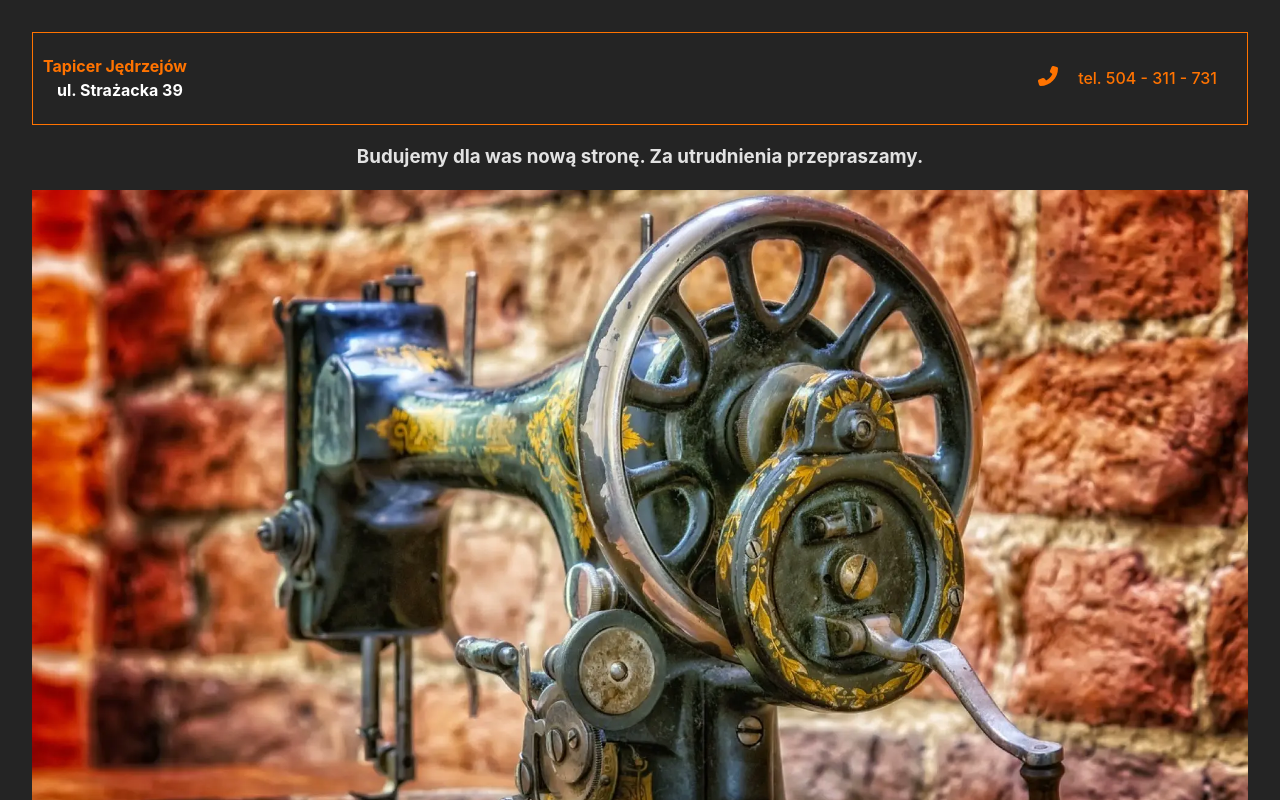
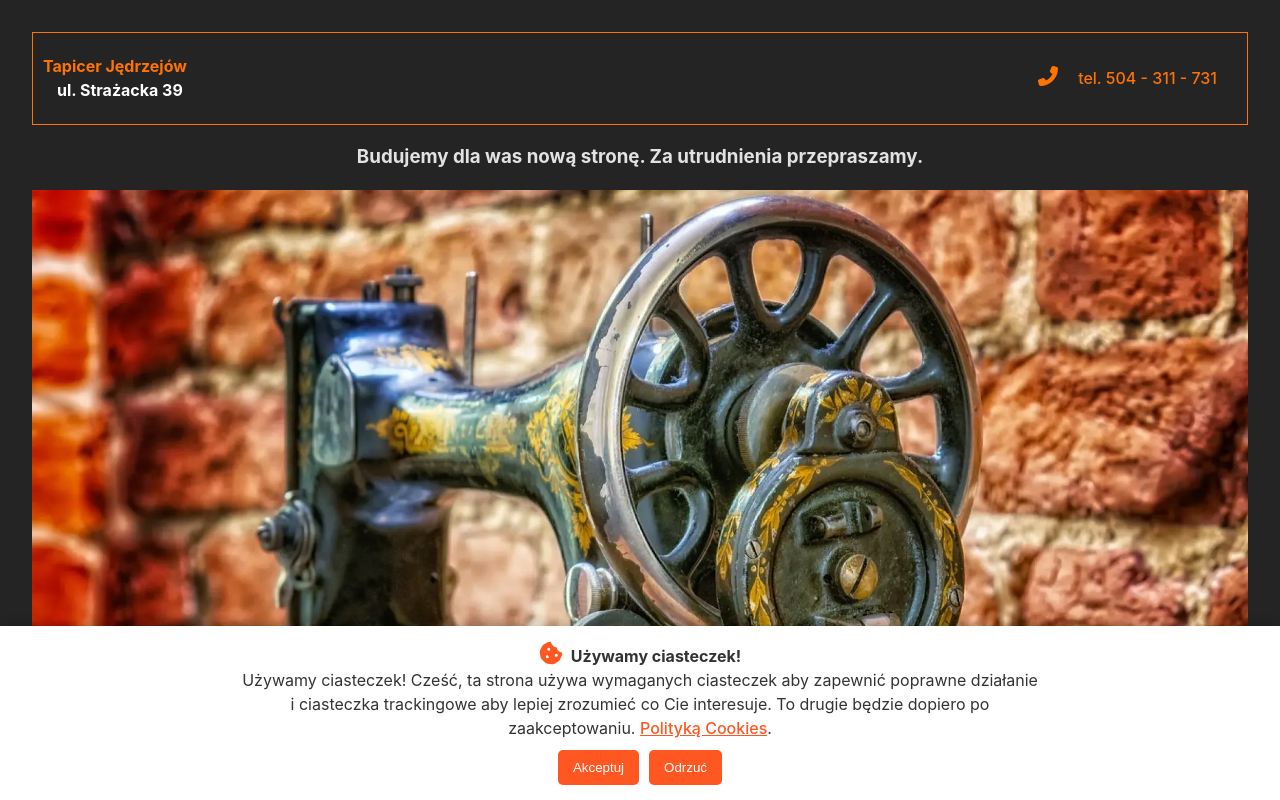
Before and after one commit to MikiMarcinkowski/moja_strona_tap, a React (Vite) app: page / in a window 1280 px wide. Shown: the top 800 px of the page. Built offline with nearby package versions, Linux system fonts and the light colour scheme.

Commit message:
add cookie policy

```diff
--- a/index.html
+++ b/index.html
@@ -1,13 +1,27 @@
-<!doctype html>
+<!DOCTYPE html>
 <html lang="en">
   <head>
     <meta charset="UTF-8" />
 
     <meta name="viewport" content="width=device-width, initial-scale=1.0" />
-    <link rel="apple-touch-icon" sizes="180x180" href="./src/assets/favicon/apple-touch-icon.png">
-<link rel="icon" type="image/png" sizes="32x32" href="./src/assets/favicon/favicon-32x32.png">
-<link rel="icon" type="image/png" sizes="16x16" href="./src/assets/favicon/favicon-16x16.png">
-<link rel="manifest" href="./src/assets/favicon/site.webmanifest">
+    <link
+      rel="apple-touch-icon"
+      sizes="180x180"
+      href="./src/assets/favicon/apple-touch-icon.png"
+    />
+    <link
+      rel="icon"
+      type="image/png"
+      sizes="32x32"
+      href="./src/assets/favicon/favicon-32x32.png"
+    />
+    <link
+      rel="icon"
+      type="image/png"
+      sizes="16x16"
+      href="./src/assets/favicon/favicon-16x16.png"
+    />
+    <!-- <link rel="manifest" href="./src/assets/favicon/site.webmanifest" /> -->
     <title>TapicerJedrzejow</title>
   </head>
   <body>
--- a/package.json
+++ b/package.json
@@ -15,7 +15,9 @@
     "@fortawesome/free-solid-svg-icons": "^6.6.0",
     "@fortawesome/react-fontawesome": "^0.2.2",
     "react": "^18.3.1",
-    "react-dom": "^18.3.1"
+    "react-dom": "^18.3.1",
+    "react-modal": "^3.16.1",
+    "react-router-dom": "^6.26.2"
   },
   "devDependencies": {
     "@eslint/js": "^9.11.1",
--- a/src/App.jsx
+++ b/src/App.jsx
@@ -10,12 +10,44 @@ import {
 } from "@fortawesome/free-brands-svg-icons";
 import { faPhoneAlt } from "@fortawesome/free-solid-svg-icons";
 import "./App.css";
+import  { useEffect, useState } from "react";
+import CookiesModal from "./assets/modal/CookiesModal";
+
+// import CookiesPolicy from "./assets/Cookies/Cookies";
+
 
 function App() {
   const phoneNumber = "504311731";
 
+const [showModal, setShowModal] = useState(false);
+
+
+useEffect(() => {
+  const cookieDecision = localStorage.getItem("cookiesAccepted");
+  if (!cookieDecision) {
+    setShowModal(true);
+  }
+}, []);
+
+const handleAccept = () => {
+  localStorage.setItem("cookiesAccepted", "true"); // Zapisanie decyzji w localStorage
+  setShowModal(false);
+};
+
+const handleReject = () => {
+  localStorage.setItem("cookiesAccepted", "false"); //
+  setShowModal(false);
+};
+
+
+
   return (
     <>
+      {showModal && (
+        <CookiesModal onAccept={handleAccept} onReject={handleReject} />
+      )}
+
+
       <header className="header">
         <h4>
           Tapicer Jędrzejów <br />
@@ -46,8 +78,8 @@ function App() {
         <img src={kanapa_moto} className="kierownica" alt="kierownica" />
       </div>
 
-      <div >
-        <h2 >Czym się zajmujemy?</h2>
+      <div>
+        <h2>Czym się zajmujemy?</h2>
         <h3>Głównie tapicerstwem samochodowym i motocyklowym:</h3>
         <ul className="items-list">
           <li>Obszywanie kanap motocyklowych</li>
--- /dev/null
+++ b/src/assets/Cookies/Cookies.jsx
@@ -0,0 +1,49 @@
+// components/CookiesPolicy.jsx
+// import React from "react";
+import css from "./Cookies.module.css";
+
+const Cookies = () => {
+  return (
+    <div className={css.cookie__container}>
+      <h1 className={css.cookie__title}>Polityka Cookies</h1>
+      <p className={css.cookie__intro}>
+        Ta strona używa plików cookies w celu poprawy doświadczenia użytkownika.
+        Korzystając z naszej strony, zgadzasz się na używanie plików cookies
+        zgodnie z poniższą polityką.
+      </p>
+      <h2 className={css.cookie__subtitle}>Czym są pliki cookies?</h2>
+      <p className={css.cookie__paragraph}>
+        Cookies to małe pliki tekstowe, które są zapisywane na Twoim urządzeniu
+        przez przeglądarkę podczas przeglądania stron internetowych. Są używane
+        w różnych celach, takich jak zapamiętywanie preferencji użytkownika,
+        śledzenie ruchu na stronie, a także w celach reklamowych.
+      </p>
+      <h2 className={css.cookie__subtitle}>
+        Rodzaje plików cookies, które stosujemy
+      </h2>
+      <ul className={css.cookie__list}>
+        <li className={css.cookie__item}>Niezbędne pliki cookies</li>
+        <li className={css.cookie__item}>Analityczne pliki cookies</li>
+        <li className={css.cookie__item}>Funkcjonalne pliki cookies</li>
+        <li className={css.cookie__item}>Reklamowe pliki cookies</li>
+      </ul>
+      <h2 className={css.cookie__subtitle}>Zarządzanie plikami cookies</h2>
+      <p className={css.cookie__paragraph}>
+        Możesz zarządzać plikami cookies bezpośrednio w ustawieniach swojej
+        przeglądarki. Możesz blokować lub usuwać pliki cookies, jednak może to
+        wpłynąć na funkcjonalność naszej strony.
+      </p>
+      <h2 className={css.cookie__subtitle}>Zmiany w polityce cookies</h2>
+      <p className={css.cookie__paragraph}>
+        Zastrzegamy sobie prawo do wprowadzania zmian w tej polityce. Wszelkie
+        zmiany będą publikowane na tej stronie.
+      </p>
+      <footer className={css.cookie__footer}>
+        &copy; {new Date().getFullYear()} Twoja Firma. Wszelkie prawa
+        zastrzeżone.
+      </footer>
+    </div>
+  );
+};
+
+export default Cookies;
--- /dev/null
+++ b/src/assets/modal/CookiesModal.jsx
@@ -0,0 +1,36 @@
+// components/CookiesModal.jsx
+import React from "react";
+import css from "./CookiesModal.module.css";
+import { FontAwesomeIcon } from "@fortawesome/react-fontawesome";
+import { faCookieBite } from "@fortawesome/free-solid-svg-icons";
+
+const CookiesModal = ({ onAccept, onReject }) => {
+  return (
+    <div className={css.modal__container}>
+      <div className={css.modal__content}>
+        <h2 className={css.modal__text}><FontAwesomeIcon icon={faCookieBite} className={css.icon} />Używamy ciasteczek!</h2>
+        <p className={css.modal__text}>
+
+          Używamy ciasteczek! Cześć, ta strona używa wymaganych ciasteczek aby
+          zapewnić poprawne działanie i ciasteczka trackingowe aby lepiej
+          zrozumieć co Cie interesuje. To drugie będzie dopiero po
+          zaakceptowaniu.{" "}
+          <a href="#polityka-cookies" className={css.link}>
+            Polityką Cookies
+          </a>
+          .
+        </p>
+        <div className={css.modal__buttons}>
+          <button className={css.button} onClick={onAccept}>
+            Akceptuj
+          </button>
+          <button className={css.button} onClick={onReject}>
+            Odrzuć
+          </button>
+        </div>
+      </div>
+    </div>
+  );
+};
+
+export default CookiesModal;
--- /dev/null
+++ b/src/assets/modal/CookiesModal.module.css
@@ -0,0 +1,55 @@
+
+.modal__container {
+  position: fixed;
+  bottom: 0;
+  left: 0;
+  right: 0;
+  background-color: #ffffff; /* Kolor tła */
+  box-shadow: 0 -2px 10px rgba(0, 0, 0, 0.2); /* Cień */
+  padding: 15px;
+  z-index: 1000; /* Ustawienie na wierzchu */
+  display: flex;
+  justify-content: center;
+  align-items: center;
+}
+
+.modal__content {
+  max-width: 800px;
+  width: 100%;
+  text-align: center;
+}
+
+.modal__text {
+  margin: 0;
+  color: #333;
+  font-size: 1rem;
+}
+
+.modal__buttons {
+  margin-top: 10px;
+}
+
+.button {
+  background-color: #ff5722; /* Kolor przycisku */
+  color: #ffffff; /* Kolor tekstu */
+  border: none;
+  padding: 10px 15px;
+  border-radius: 5px;
+  cursor: pointer;
+  margin: 0 5px;
+}
+
+.button:hover {
+  background-color: #e64a19; /* Kolor przycisku po najechaniu */
+}
+
+.link {
+  color: #ff5722; /* Kolor linku */
+  text-decoration: underline; /* Podkreślenie linku */
+}
+
+.icon {
+  margin-right: 8px; /* Odstęp między ikoną a tekstem */
+  font-size: 1.5rem; /* Rozmiar ikony */
+  color: #ff5722; /* Kolor ikony */
+}
```
Also changed, not shown: src/assets/Cookies/Cookies.module.css (added, +63 -0 lines), 1 other file (tests, documents, lock files or other folders).
